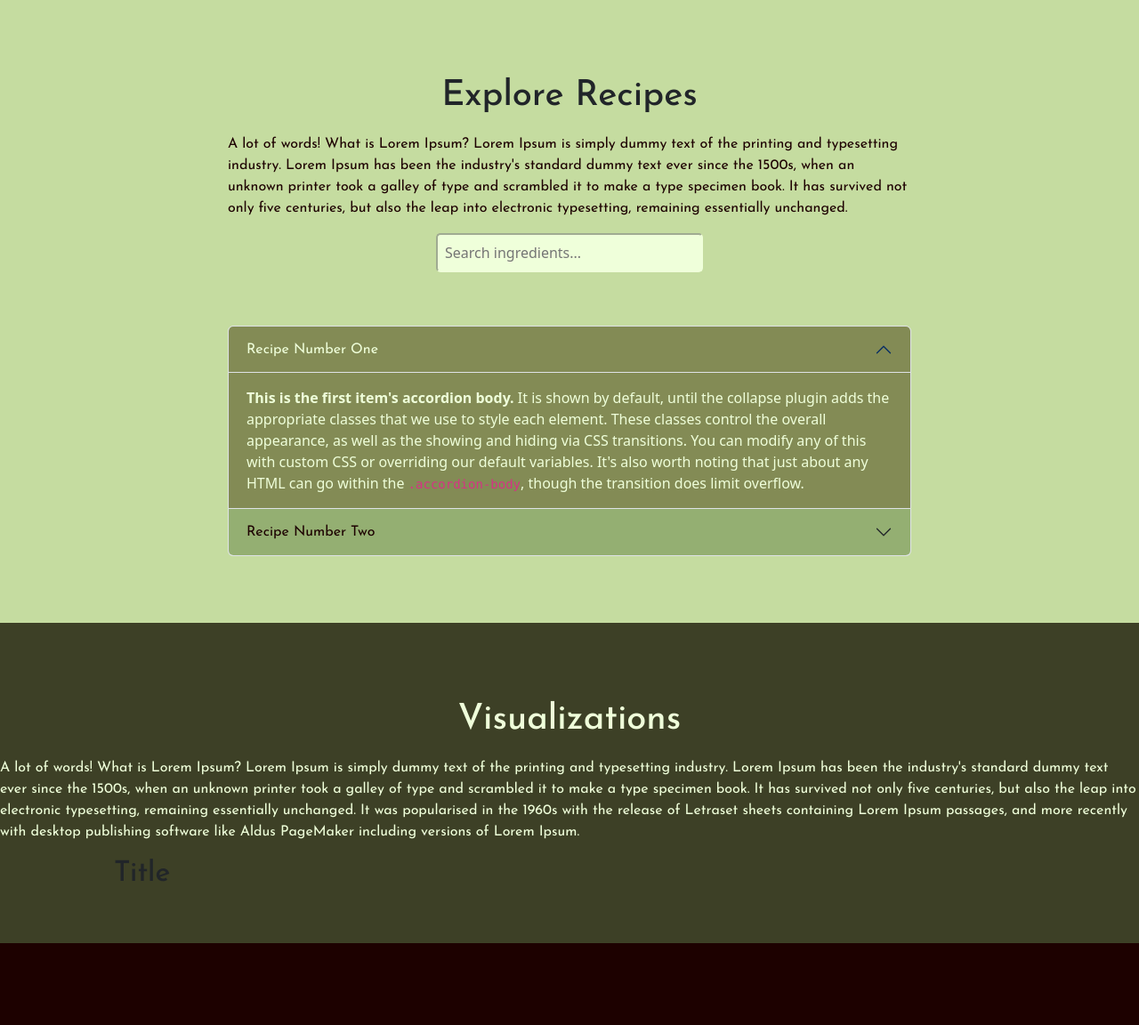
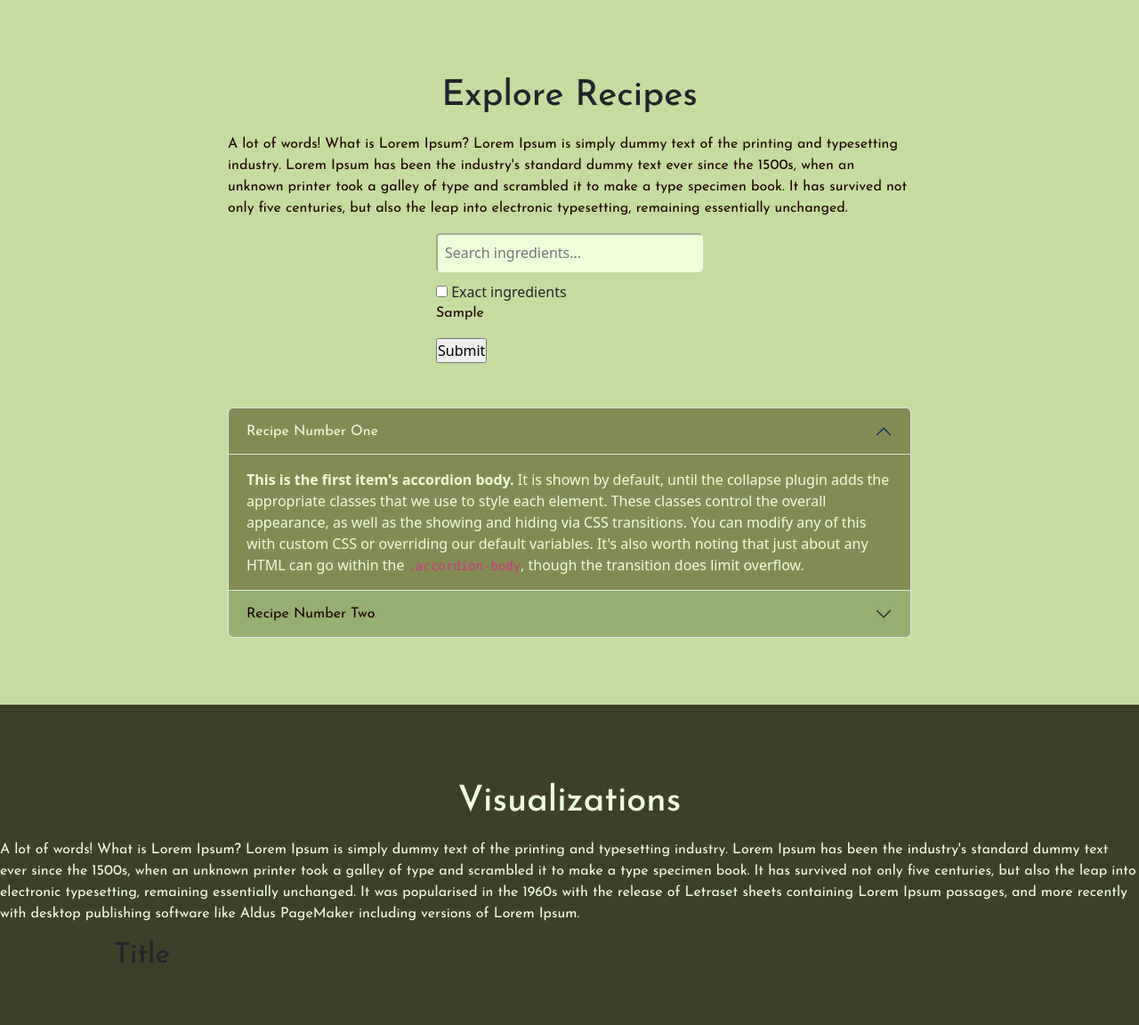
Before and after one commit to sarahhe05/CirFinCREATE, a Flask app: template templates/index.html in a window 1280 px wide. Shown: the part 1949-3101 px from the top of the page at 89% size. Before the commit the page ends 3009 px from the top, so only its background shows below. Run offline with Flask 3, Linux system fonts and the light colour scheme; the template is opened without the code that fills it: most values are stand-ins (such as "Sample title", 1, 10 or a date in 2020); some libraries are stand-ins or nearby versions.

Commit message:
Add exact ingredient checkbox.

```diff
--- a/static/script.js
+++ b/static/script.js
@@ -43,4 +43,25 @@ $(document).ready(function() {
             displaySelectedIngredients();
         }
     }
+
+    // Handle form submission
+    $('#ingredientForm').submit(function(event) {
+        event.preventDefault(); // Prevent the default form submission
+
+        // Send the selected ingredients to the backend using AJAX
+        $.ajax({
+            url: '/submit', // Flask endpoint
+            type: 'POST',
+            contentType: 'application/json',
+            data: JSON.stringify({ ingredients: selectedValues }),
+            success: function(response) {
+                console.log('Success:', response);
+                // Optionally handle success, e.g., show a success message
+            },
+            error: function(error) {
+                console.error('Error:', error);
+                // Optionally handle error
+            }
+        });
+    });
 });
--- a/static/styles.css
+++ b/static/styles.css
@@ -140,12 +140,16 @@
     margin-right: 20%;
   }
 
-
   .autocomplete-container {
       width: 300px;
       margin-left: auto;
       margin-right: auto;
       padding-bottom: 50px;
+  }
+
+  .submit-button{
+    margin-left: auto;
+    margin-right: auto;
   }
 
   #ingredientSearch {
--- a/templates/index.html
+++ b/templates/index.html
@@ -60,10 +60,27 @@
            and scrambled it to make a type specimen book. It has survived not only five centuries, but also
             the leap into electronic typesetting, remaining essentially unchanged. </p>
 
-        <div class="autocomplete-container">
-          <input type="text" id="ingredientSearch" placeholder="Search ingredients...">
-          <div id="selectedIngredients" class="tags-container"></div>
-        </div>
+            <div class="inner-container">
+              <form action="/submit" method="post">
+
+                <div class="autocomplete-container">
+                  <input type="text" id="ingredientSearch" placeholder="Search ingredients...">
+                  <div id="selectedIngredients" class="tags-container"></div>
+
+                  <label>
+                    <input type="checkbox" name="exact-checkbox">
+                    Exact ingredients
+                  </label>
+
+                  <p>{{selectedValues}}</p>
+
+                  <!-- Submit button-->
+                  <input class="submit-button" type="submit" value="Submit">
+                </div>
+
+
+              </form>
+          </div>
 
 
         <div class="accordion" id="recipes-container">
```
